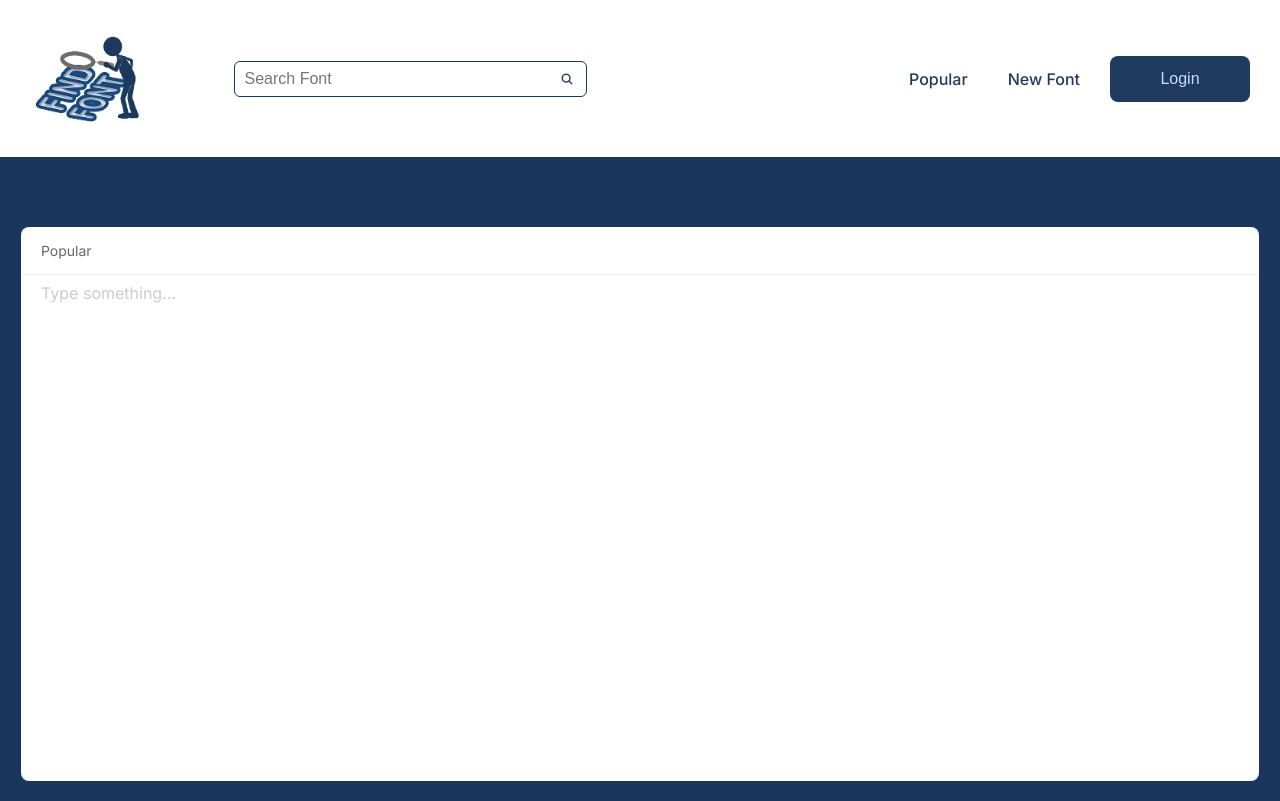
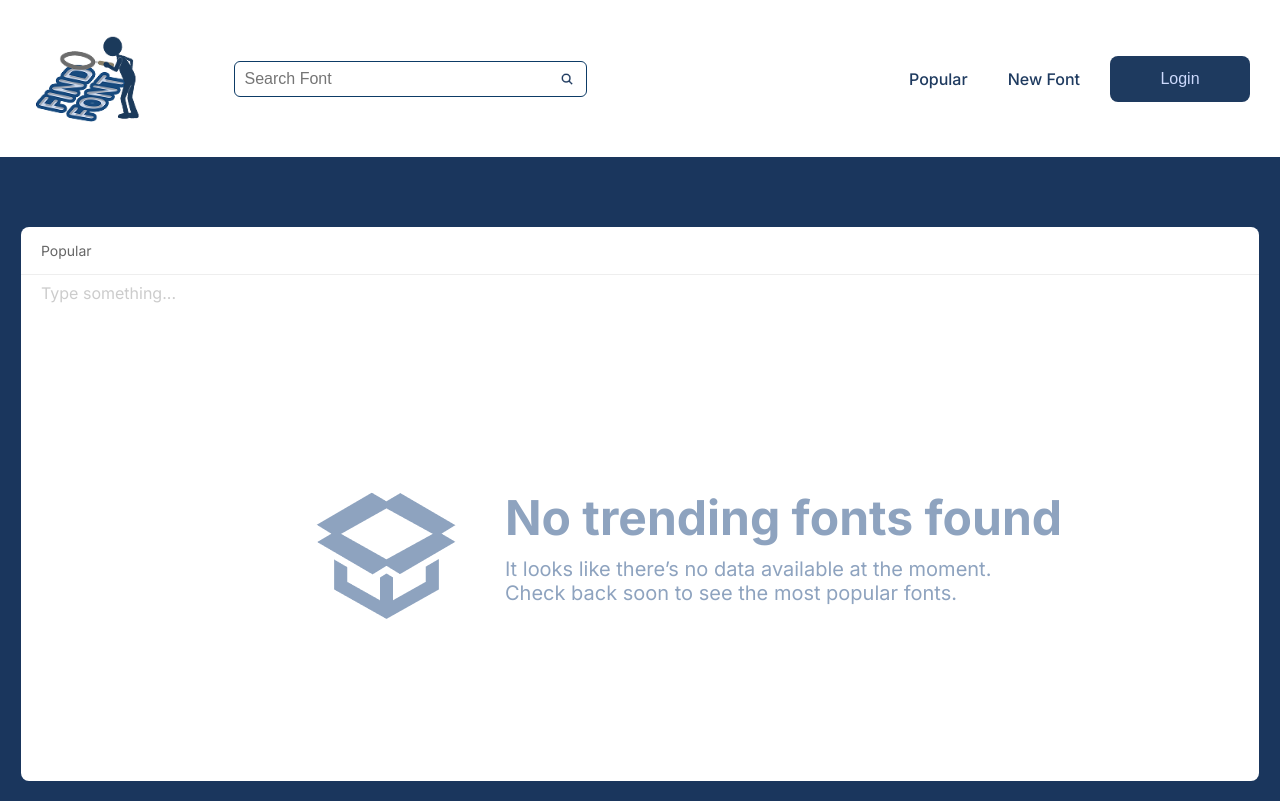
Before and after one commit to maysansab/find-font, a React (Vite) app: page /Popular in a window 1280 px wide. Built offline with nearby package versions, Linux system fonts and the light colour scheme; the HTML template or start-up script is replaced by a standard one.

Commit message:
newfont,popular
เอารูปใส่เพื่อไม่ให้รูปโล่งเกิน

```diff
--- a/src/assets/index.js
+++ b/src/assets/index.js
@@ -4,5 +4,8 @@ import iconUpload from "./icon-Upload.png";
 import chatbot from "./chatbot.png";
 import loading from "./loading.png";
 import robot from "./robot-notfont.png";
+import box from "./box-open.png";
+import comming from "./commingsoon.png";
 
-export { logo, search, iconUpload, chatbot, loading, robot}
+export { logo, search, iconUpload, chatbot,
+    loading, robot, box, comming}
--- a/src/components/Newfont/Newfont.css
+++ b/src/components/Newfont/Newfont.css
@@ -80,18 +80,30 @@
   width: 100%;
   height: 350px;
 }
-/* .header-left {
-    display: flex;
-    align-items: center;
-    gap: 10px;
-    font-size: 14px;
-    color: #666;
+.newfont-text-group {
+  display: flex;
+  flex-direction: column;    /* ให้ h1 กับ p เรียงต่อกันลงมาในแนวตั้ง */
+  text-align: left;          /* จัดตัวหนังสือชิดซ้าย */
 }
-.result-label {
-    padding: 15px 20px;
-    background-color: #fcfcfc;
-    height: 2211px;
-    font-size: 14px;
-    color: #333;
-    border-bottom: 1px solid #eee;
-} */
+
+.not-found-title {
+  color: #8EA3BF;            /* สีน้ำเงินเข้มตามแบบ */
+  font-size: 48px;         /* ขนาดตัวอักษรใหญ่ชัดเจน */
+  font-weight: bold;
+  margin: 0 0 10px 0;        /* ระยะห่างระหว่างหัวข้อกับคำอธิบาย */
+}
+
+.not-found-desc {
+  color: #8EA3BF;            /* สีเทาสำหรับคำอธิบาย */
+  font-size: 20px;
+
+  margin: 0;
+}
+
+.comming-icon{
+             /* ขวา */
+    padding-top: 15px;
+    padding-left: 50px;
+    width:157px;
+    height: 157px;
+}
--- a/src/components/Newfont/Newfont.jsx
+++ b/src/components/Newfont/Newfont.jsx
@@ -1,5 +1,6 @@
 import React from 'react'
 import "./Newfont.css";
+import { comming } from '../../assets';
 const Newfont = () => {
   return (
     <div className="newfont-container">
@@ -24,10 +25,15 @@ const Newfont = () => {
             <div className="newfont-content" >
                             {/* ใส่รายการฟอนต์ตรงนี้ */}
 
-
-
-
-
+                <img
+                    src={comming}
+                    alt="comming"
+                    className="comming-icon" />
+                <div className ="comming-text-group">
+                <h1 className="not-found-title">Fresh fonts are on the way!</h1>
+                <p className="not-found-desc">We're currently hand-picking the latest font designs for you.</p>
+                <p className="not-found-desc">Hang tight and check back soon!</p>
+                </div>
             </div>
 
 
--- a/src/components/Popular/Popular.css
+++ b/src/components/Popular/Popular.css
@@ -78,6 +78,33 @@
   width: 100%;
   height: 350px;
 }
+.popular-text-group {
+  display: flex;
+  flex-direction: column;    /* ให้ h1 กับ p เรียงต่อกันลงมาในแนวตั้ง */
+  text-align: left;          /* จัดตัวหนังสือชิดซ้าย */
+}
+
+.not-found-title {
+  color: #8EA3BF;            /* สีน้ำเงินเข้มตามแบบ */
+  font-size: 48px;         /* ขนาดตัวอักษรใหญ่ชัดเจน */
+  font-weight: bold;
+  margin: 0 0 10px 0;        /* ระยะห่างระหว่างหัวข้อกับคำอธิบาย */
+}
+
+.not-found-desc {
+  color: #8EA3BF;            /* สีเทาสำหรับคำอธิบาย */
+  font-size: 20px;
+
+  margin: 0;
+}
+
+.box-icon{
+             /* ขวา */
+    padding-top: 15px;
+    padding-left: 50px;
+    width:157px;
+    height: 157px;
+}
 /* .header-left {
     display: flex;
     align-items: center;
--- a/src/components/Popular/Popular.jsx
+++ b/src/components/Popular/Popular.jsx
@@ -1,5 +1,6 @@
 import React from 'react'
 import "./Popular.css";
+import { box } from '../../assets';
 const Popular = () => {
   return (
       <div className="popular-container">
@@ -21,7 +22,15 @@ const Popular = () => {
             />
             <div className="popular-content" >
                             {/* ใส่รายการฟอนต์ตรงนี้ */}
-
+                 <img
+                    src={box}
+                    alt="box"
+                    className="box-icon" />
+                <div className ="popular-text-group">
+                <h1 className="not-found-title">No trending fonts found</h1>
+                <p className="not-found-desc">It looks like there’s no data available at the moment. </p>
+                <p className="not-found-desc">Check back soon to see the most popular fonts.</p>
+                </div>
             </div>
 
 
```
Also changed, not shown: src/assets/box-open.png (added), src/assets/commingsoon.png (added).
